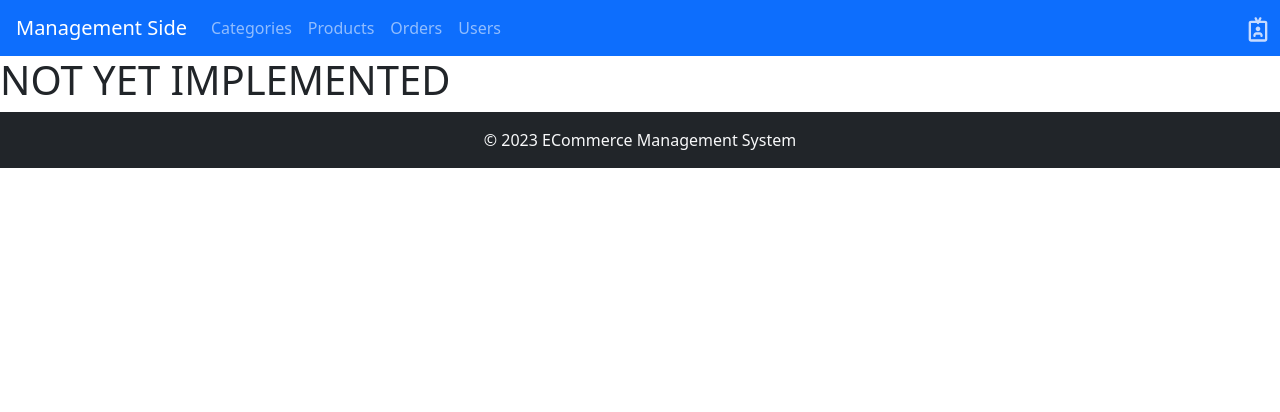
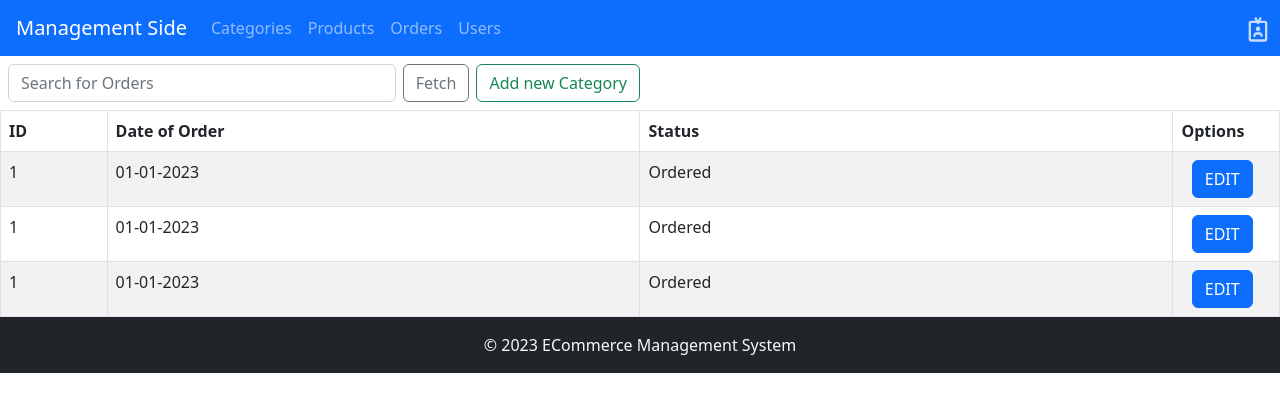
Before and after one commit to volpe6996/ECommerceUI, a React (Create React App) app in the folder uimanagement/: page /orders in a window 1280 px wide. Shown: the top 412 px of the page. Built offline with nearby package versions, Linux system fonts and the light colour scheme.

Commit message:
added search view for users & orders

```diff
--- a/uimanagement/src/App.js
+++ b/uimanagement/src/App.js
@@ -9,6 +9,8 @@ import Footer from './layout components/Footer';
 import ErrorPage from './ErrorPage';
 import RootLayout from './routes/RootLayout';
 import LogIn from './components/LogIn';
+import SearchableOrdersTable from './components/orders/SearchableOrdersTable';
+import SearchableUsersTable from './components/users/SearchableUsersTable';
 
 function App() {
   const router = createBrowserRouter(
@@ -17,8 +19,8 @@ function App() {
         <Route index element={<h1>NOT YET IMPLEMENTED</h1>}/>
         <Route path='/categories' element={<SearchableCategoryTable/>}/>
         <Route path='/products' element={<SearchableProductsTable/>}/>
-        <Route path='/orders' element={<h1>NOT YET IMPLEMENTED</h1>}/>
-        <Route path='/users' element={<h1>NOT YET IMPLEMENTED</h1>}/>
+        <Route path='/orders' element={<SearchableOrdersTable/>}/>
+        <Route path='/users' element={<SearchableUsersTable/>}/>
         <Route path='/adminPanel' element={<LogIn/>}/>
       </Route>
     )
--- a/uimanagement/src/components/categories/CategoryTable.jsx
+++ b/uimanagement/src/components/categories/CategoryTable.jsx
@@ -8,8 +8,8 @@ const CategoryTable = ({ categoryList }) => {
             <thead>
                 <tr>
                     <th className="col-md-1">ID</th>
-                    <th className="col-md-9">Category name</th>
-                    <th>Options</th>
+                    <th className="col-md-8">Category name</th>
+                    <th className="col-md-3">Options</th>
                 </tr>
             </thead>
             <tbody>
--- a/uimanagement/src/components/categories/SearchableCategoryTable.jsx
+++ b/uimanagement/src/components/categories/SearchableCategoryTable.jsx
@@ -42,7 +42,7 @@ const SearchableCategoryTable = () => {
     return (
         <div className="searchableCategoryTable">
             <div className="searchBar sticky-top p-2">
-                <div class="input-group w-25">
+                <div class="input-group w-50">
                     <Form.Control type="text" className="form-control me-2 rounded" placeholder="Search for Categories"/>
                     <Button variant="outline-secondary" className="rounded me-2" type="button">Fetch</Button>
                     <Button variant="outline-success" className="rounded" type="button">Add new Category</Button>
--- /dev/null
+++ b/uimanagement/src/components/orders/OrdersTable.jsx
@@ -0,0 +1,22 @@
+import Table from 'react-bootstrap/Table';
+import OrdersTableRow from './OrdersTableRow';
+
+const OrdersTable = ({ordersList}) => {
+    return (
+        <Table style={{maxWidth: 100 + 'vw'}} striped bordered hover responsive className="m-0">
+            <thead>
+                <tr>
+                    <th className="col-md-1">ID</th>
+                    <th className="col-md-5">Date of Order</th>
+                    <th className="col-md-5">Status</th>
+                    <th classNAme="col-md-1">Options</th>
+                </tr>
+            </thead>
+            <tbody>
+                { ordersList.map(x => <OrdersTableRow key={x.id} id={x.id} dateOfOrder={x.date} status={x.status}/>) }
+            </tbody>
+        </Table>
+    );
+}
+
+export default OrdersTable;
--- /dev/null
+++ b/uimanagement/src/components/orders/OrdersTableRow.jsx
@@ -0,0 +1,14 @@
+import OrdersTableRowOptions from "./OrdersTableRowOptions";
+
+const OrdersTableRow = ({id, dateOfOrder, status}) => {
+    return (
+        <tr>
+        <td>{id}</td>
+        <td>{dateOfOrder}</td>
+        <td>{status}</td>
+        <td><OrdersTableRowOptions/></td>
+    </tr>
+    );
+}
+
+export default OrdersTableRow;
--- /dev/null
+++ b/uimanagement/src/components/orders/OrdersTableRowOptions.jsx
@@ -0,0 +1,12 @@
+import Button from 'react-bootstrap/Button';
+import Form from 'react-bootstrap/Form';
+
+const OrdersTableRowOptions = () => {
+    return (
+        <Form className="d-flex justify-content-center">
+            <Button variant="primary" className="me-2">EDIT</Button>
+        </Form>
+    );
+}
+
+export default OrdersTableRowOptions;
--- /dev/null
+++ b/uimanagement/src/components/orders/SearchableOrdersTable.jsx
@@ -0,0 +1,23 @@
+import OrdersTable from './OrdersTable';
+import Button from 'react-bootstrap/Button';
+import Form from 'react-bootstrap/Form';
+import '../styles/category&product.css'
+
+const arr = [{id: 1, date: "01-01-2023", status: "Ordered"}, {id: 1, date: "01-01-2023", status: "Ordered"}, {id: 1, date: "01-01-2023", status: "Ordered"}, ]
+
+const SearchableOrdersTable = () => {
+    return (
+        <div className="searchableOrdersTable">
+            <div className="searchBar sticky-top p-2">
+                <div class="input-group w-50">
+                    <Form.Control type="text" className="form-control me-2 rounded" placeholder="Search for Orders"/>
+                    <Button variant="outline-secondary" className="rounded me-2" type="button">Fetch</Button>
+                    <Button variant="outline-success" className="rounded" type="button">Add new Category</Button>
+                </div>
+            </div>
+            <OrdersTable ordersList={arr} />
+        </div>
+    );
+}
+
+export default SearchableOrdersTable;
--- a/uimanagement/src/components/products/SearchableProductsTable.jsx
+++ b/uimanagement/src/components/products/SearchableProductsTable.jsx
@@ -29,7 +29,7 @@ const SearchableProductsTable = () => {
     return (
         <div className="searchableProductsTable">
             <div className="searchBar sticky-top p-2">
-                <div class="input-group w-25">
+                <div class="input-group w-50">
                     <Form.Control type="text" className="form-control me-2 rounded" placeholder="Search for Products"/>
                     <Button variant="outline-secondary" className="rounded me-2" type="button">Fetch</Button>
                     <Button variant="outline-success" className="rounded" type="button">Add new Product</Button>
--- /dev/null
+++ b/uimanagement/src/components/users/SearchableUsersTable.jsx
@@ -0,0 +1,23 @@
+import UsersTable from "./UsersTable";
+import Button from 'react-bootstrap/Button';
+import Form from 'react-bootstrap/Form';
+import '../styles/category&product.css'
+
+const arr = [{id: 0, email: "dupa@gmail.com", role: "Admin"}, ]
+
+const SearchableUsersTable = () => {
+    return (
+        <div className="searchableUsersTable">
+            <div className="searchBar sticky-top p-2">
+                <div class="input-group w-50">
+                    <Form.Control type="text" className="form-control me-2 rounded" placeholder="Search for Users"/>
+                    <Button variant="outline-secondary" className="rounded me-2" type="button">Fetch</Button>
+                    <Button variant="outline-success" className="rounded" type="button">Add new Category</Button>
+                </div>
+            </div>
+            <UsersTable usersList={arr} />
+        </div>
+    );
+}
+
+export default SearchableUsersTable;
--- /dev/null
+++ b/uimanagement/src/components/users/UsersTable.jsx
@@ -0,0 +1,22 @@
+import Table from 'react-bootstrap/Table';
+import UsersTableRow from './UsersTableRow';
+
+const UsersTable = ({usersList}) => {
+    return (
+        <Table style={{maxWidth: 100 + 'vw'}} striped bordered hover responsive className="m-0">
+            <thead>
+                <tr>
+                    <th className="col-md-1">ID</th>
+                    <th className="col-md-4">E-mail</th>
+                    <th className="col-md-4">Role</th>
+                    <th className='col-md-3'>Options</th>
+                </tr>
+            </thead>
+            <tbody>
+                { usersList.map(x => <UsersTableRow key={x.id} id={x.id} email={x.email} role={x.role}/>) }
+            </tbody>
+        </Table>
+    );
+}
+
+export default UsersTable;
--- /dev/null
+++ b/uimanagement/src/components/users/UsersTableRow.jsx
@@ -0,0 +1,14 @@
+import UsersTableRowOptions from "./UsersTableRowOptions";
+
+const UsersTableRow = ({id, email, role}) => {
+    return (
+        <tr>
+        <td>{id}</td>
+        <td>{email}</td>
+        <td>{role}</td>
+        <td><UsersTableRowOptions/></td>
+    </tr>
+    );
+}
+
+export default UsersTableRow;
--- /dev/null
+++ b/uimanagement/src/components/users/UsersTableRowOptions.jsx
@@ -0,0 +1,13 @@
+import Button from 'react-bootstrap/Button';
+import Form from 'react-bootstrap/Form';
+
+const UsersTableRowOptions = () => {
+    return (
+        <Form>
+            <Button variant="primary" className="me-2">EDIT</Button>
+            <Button variant="success">SHOW PRODUCTS</Button>
+        </Form>
+    );
+}
+
+export default UsersTableRowOptions;
```
